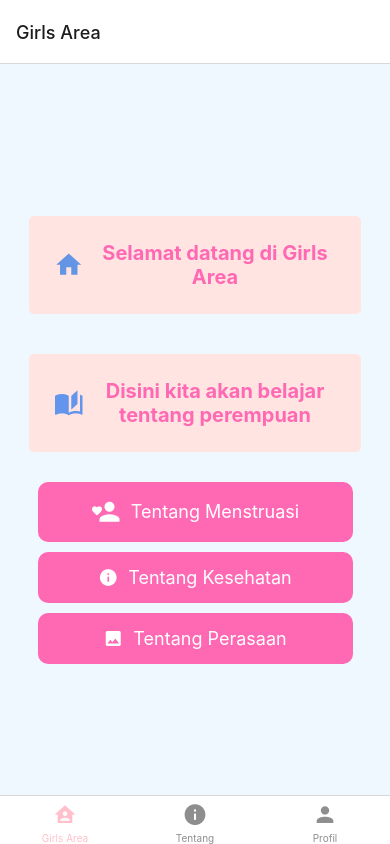
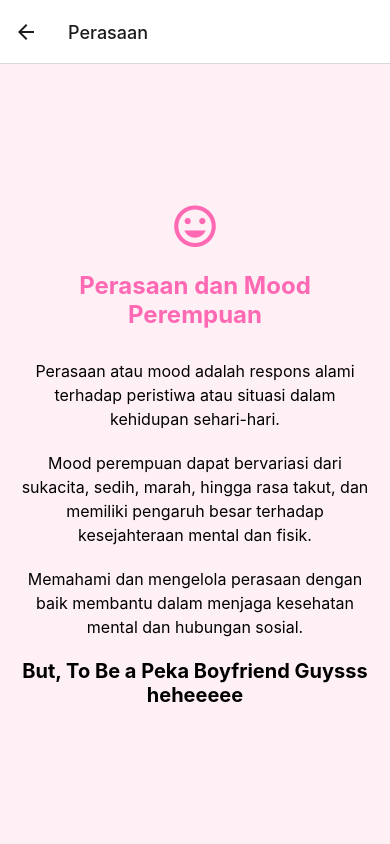
Before and after one commit to NandaaAyyy/GirlsArea, a React Native app: screen /Perasaan in a window 390 px wide. Built offline with nearby package versions, Linux system fonts and the light colour scheme.

Commit message:
push ke-5 editing perasaan

```diff
--- a/App.jsx
+++ b/App.jsx
@@ -15,6 +15,7 @@ import KesehatanReproduksi from './src/screens/KesehatanReproduksi';
 import KesehatanTubuh from './src/screens/KesehatanTubuh';
 import Olahraga from './src/screens/Olahraga';
 import MenstruasiScreen from './src/screens/Menstruasi';
+import PerasaanScreen from './src/screens/Perasaan';
 
 const Stack =createStackNavigator();
 const Tab = createBottomTabNavigator();
@@ -106,6 +107,11 @@ function App() {
         options={{ title: 'Menstruasi' }}
         />
         <Stack.Screen
+        name="Perasaan"
+        component={PerasaanScreen}
+        options={{ title: 'Perasaan' }}
+        />
+        <Stack.Screen
         name="UserContext"
         component={UserProvider}
         options={{ headerShown: false }} />
--- a/src/screens/Perasaan.jsx
+++ b/src/screens/Perasaan.jsx
@@ -0,0 +1,57 @@
+import React from 'react';
+import { View, Text, StyleSheet } from 'react-native';
+import MaterialCommunityIcons from 'react-native-vector-icons/MaterialCommunityIcons';
+
+const PerasaanScreen = () => {
+  return (
+    <View style={styles.container}>
+      <MaterialCommunityIcons name="emoticon-outline" size={50} color="#ff69b4" />
+      <Text style={styles.text}>Perasaan dan Mood Perempuan</Text>
+      <Text style={styles.description}>
+        Perasaan atau mood adalah respons alami terhadap peristiwa atau situasi dalam kehidupan sehari-hari.
+      </Text>
+      <Text style={styles.description}>
+        Mood perempuan dapat bervariasi dari sukacita, sedih, marah, hingga rasa takut, dan memiliki pengaruh besar terhadap kesejahteraan mental dan fisik.
+      </Text>
+      <Text style={styles.description}>
+        Memahami dan mengelola perasaan dengan baik membantu dalam menjaga kesehatan mental dan hubungan sosial.
+      </Text>
+      <Text style={styles.deskripsi}>
+        But, To Be a Peka Boyfriend Guysss heheeeee
+      </Text>
+    </View>
+  );
+};
+
+const styles = StyleSheet.create({
+  container: {
+    flex: 1,
+    justifyContent: 'center',
+    alignItems: 'center',
+    padding: 20,
+    backgroundColor: '#fff0f5',
+  },
+  text: {
+    fontSize: 24,
+    fontWeight: 'bold',
+    marginVertical: 20,
+    textAlign: 'center',
+    color: '#ff69b4',
+  },
+  description: {
+    fontSize: 16,
+    marginVertical: 10,
+    textAlign: 'center',
+    color: 'black',
+    lineHeight: 24,
+  },
+  deskripsi: {
+    fontSize: 20,
+    color: 'black',
+    textAlign: 'center',
+    marginTop: 10,
+    fontWeight: 'bold',
+  }
+});
+
+export default PerasaanScreen;
```
